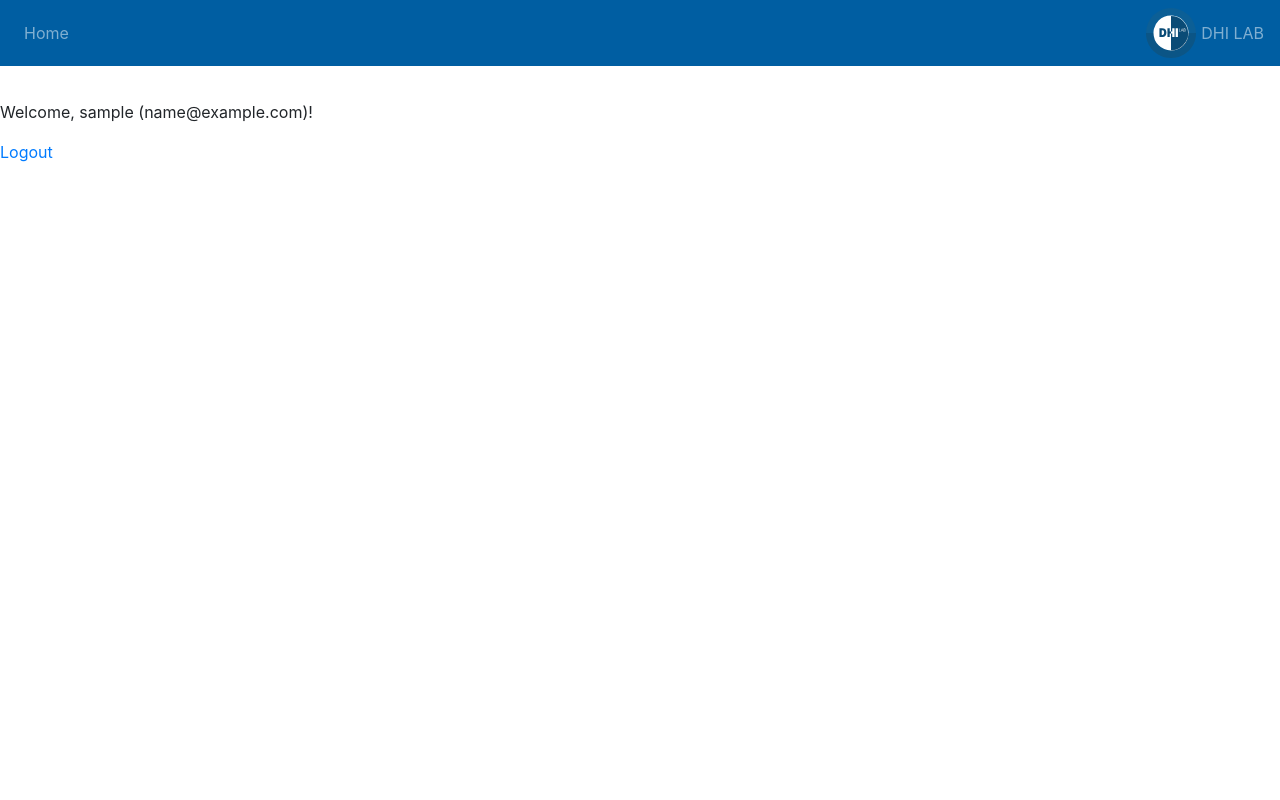
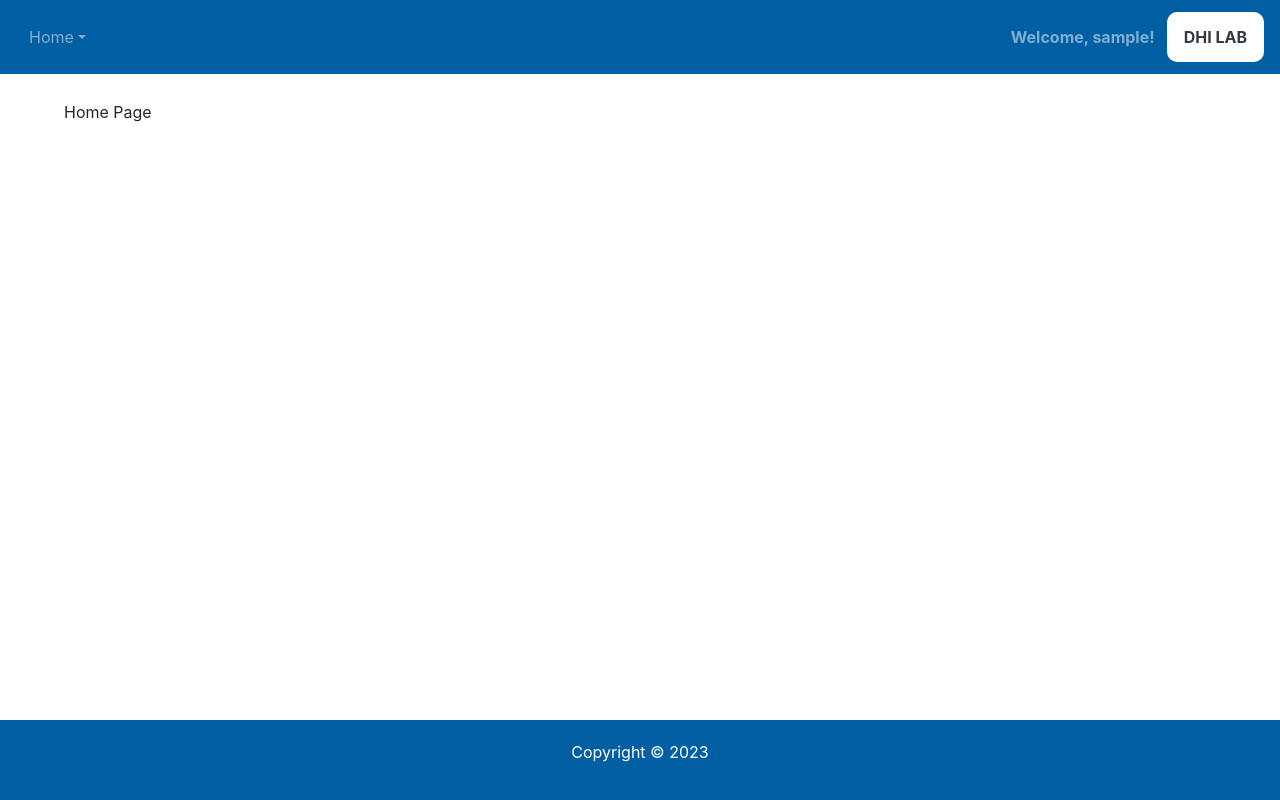
Before and after one commit to GeneDev123/dhi-lab, a Django app: page / in a window 1280 px wide. Run offline with Django 4.2, Linux system fonts and the light colour scheme; the visitor is signed in with stand-in values (Sample User, id 1); style sheets or scripts are compiled from the project's sources; some libraries are stand-ins or nearby versions.

Commit message:
Update October 8

```diff
--- a/dhiLab/main/static/main/sass/base.scss
+++ b/dhiLab/main/static/main/sass/base.scss
@@ -1,35 +1,2 @@
-body{
-  font-family:
-    -apple-system,BlinkMacSystemFont,
-    "Segoe UI",
-    "Roboto",
-    "Oxygen",
-    "Ubuntu",
-    "Cantarell",
-    "Fira Sans",
-    "Droid Sans",
-    "Helvetica Neue",
-    sans-serif;
-}
-
-header{
-  nav {
-    background-color: #005ea2;
-    margin: 0px 0px 20px 0px;
-
-    img.logo{
-      width: 50px;
-      height: auto;
-      object-fit: contain;
-      margin: 0px 5px;
-    }
-  }
-}
-
-.page-header-container{
-  margin-top: 100px;
-  margin-bottom: 40px;
-}
-
-.page-content-container{
-}
+@import 'main.scss';
+@import 'login-register.scss'
--- /dev/null
+++ b/dhiLab/main/static/main/sass/main.scss
@@ -0,0 +1,112 @@
+#dhi-lab-main-container{
+  width: 100%;
+  margin: 0;
+  display: flex;
+  flex-direction: column;
+  min-height: 100vh;
+  justify-content: space-between;
+
+  font-family:
+  -apple-system,BlinkMacSystemFont,
+  "Segoe UI",
+  "Roboto",
+  "Oxygen",
+  "Ubuntu",
+  "Cantarell",
+  "Fira Sans",
+  "Droid Sans",
+  "Helvetica Neue",
+  sans-serif;
+
+  header{
+    nav {
+      background-color: #005ea2;
+      margin: 0px 0px 20px 0px;
+
+      .nav-item{
+
+        margin: 10px 0px;
+
+        .btn{
+          color: rgba(255,255,255,.5);
+        }
+      }
+
+      img.logo{
+        width: 50px;
+        height: auto;
+        object-fit: contain;
+        margin: 0px 5px;
+      }
+
+      .navbar-text{
+        padding-left: 0.75rem;
+        padding-right: 0.75rem;
+      }
+
+      .site-name-container{
+        background-color: white;
+        padding: 5px;
+        border-radius: 10px;
+        text-align: center;
+
+      }
+    }
+  }
+
+  .page-header-container{
+    margin-top: 100px;
+    margin-bottom: 40px;
+  }
+
+  .page-content-container{
+    margin: auto;
+    width: 70%;
+  }
+
+  footer {
+    width: 100%;
+
+    .footer-container{
+
+      padding: 20px 0;
+      text-align: center;
+      color: #fff;
+      background-color: #005ea2;
+    }
+  }
+}
+
+@media only screen and (min-width: 601px) and (max-width: 1280px) {
+  #dhi-lab-main-container{
+
+    header{
+      nav {
+        .logo{
+          display: none;
+        }
+      }
+    }
+
+    .page-content-container{
+      width: 90%;
+    }
+  }
+}
+
+@media only screen and (max-width: 600px) {
+  #dhi-lab-main-container{
+
+    header{
+      nav {
+        .logo{
+          display: none;
+        }
+      }
+    }
+
+    .page-content-container{
+      width: 100%;
+    }
+  }
+}
--- a/dhiLab/main/templates/main/base.html
+++ b/dhiLab/main/templates/main/base.html
@@ -31,28 +31,40 @@
 
 </head>
 <body>
-  <main class="main-container">
+  <div id="dhi-lab-main-container">
+    <main>
       <header>
         <nav class="navbar navbar-expand-lg navbar-dark bg-custom fixed-top">
+
           <button class="navbar-toggler" type="button" data-toggle="collapse" data-target="#navbarText" aria-controls="navbarText" aria-expanded="false" aria-label="Toggle navigation">
             <span class="navbar-toggler-icon"></span>
           </button>
+
           <div class="collapse navbar-collapse" id="navbarText">
+
             <ul class="navbar-nav mr-auto">
-            <li class="nav-item">
-              <a class="nav-link" href="/home/">Home</a>
+              <li class="nav-item dropdown">
+
+                <button class="btn bg-transparent dropdown-toggle" id="home-dropdown-menu" role="button" data-toggle="dropdown"  aria-haspopup="true" aria-expanded="false">Home</button>
+
+                <div class="dropdown-menu" aria-labelledby="home-dropdown-menu">
+                  {% if not user.is_authenticated %}
+                  <a class="dropdown-item" href="{% url 'login-register' 'login' %}">Login</a>
+                  <a class="dropdown-item" href="{% url 'login-register' 'register' %}">Register</a>
+                  {% else %}
+                    <a class="dropdown-item" href="{% url 'logout' %}">logout</a>
+                  {% endif %}
+                </div>
+
               </li>
-            {% if not user.is_authenticated %}
-            <li class="nav-item">
-              <a class="nav-link" href="/login/">login</a>
-            </li>
-            <li class="nav-item">
-              <a class="nav-link" href="/register/">register</a>
-            </li>
-            {% endif %}
+
             </ul>
+
+            <span class="navbar-text font-weight-bold">{% if user.is_authenticated %} Welcome, {{ user.username }}! {% else %} Welcome, Guest!{% endif %}</span>
+            <div class="site-name-container">
+              <span class="navbar-text text-dark font-weight-bold">DHI LAB</span>
               <span><img class="logo" src="{% static 'main/assets/logo.svg' %}"></span>
-          <span class="navbar-text">DHI LAB</span>
+            </div>
           </div>
         </nav>
 
@@ -70,5 +82,12 @@
       </div>
     </main>
 
+    <footer>
+      <div class="footer-container">
+        <p>Copyright &copy; 2023</p>
+      </div>
+    </footer>
+  </div>
+
 </body>
 </html>
--- a/dhiLab/main/templates/main/home.html
+++ b/dhiLab/main/templates/main/home.html
@@ -1,12 +1,9 @@
 {% extends 'main/base.html' %}
 
 {% block page_content %}
-  <div class="user-information-page">
-    {% if user.is_authenticated %}
-    <p>Welcome, {{ user.username }} ({{ user.email }})!</p>
-    <a href="{% url 'logout' %}">Logout</a>
-    {% else %}
-      <p>You are not logged in.</p>
-    {% endif %}
+
+  <div class="login-and-register-container">
+    Home Page
   </div>
+
 {% endblock %}
--- a/dhiLab/main/urls.py
+++ b/dhiLab/main/urls.py
@@ -4,7 +4,6 @@ from . import views
 urlpatterns = [
   path('', views.home, name='home'),
   path('home/', views.home, name='home'),
-  path('register/', views.register, name='register'),
-  path('login/', views.user_login, name='login'),
   path('logout/', views.user_logout, name='logout'),
+  path('accounts/<str:login_or_register_param>/', views.user_login_and_register, name='login-register'),
 ]
--- a/dhiLab/main/views.py
+++ b/dhiLab/main/views.py
@@ -3,35 +3,35 @@ from django.http import HttpResponse
 from django.contrib.auth.forms import AuthenticationForm
 from django.contrib.auth import login, logout
 from .forms import CustomUserCreationForm
+from django.contrib.auth.decorators import login_required
 
-def register(request):
-  if request.method == 'POST':
-    form = CustomUserCreationForm(request.POST)
-    if form.is_valid():
-      user = form.save()
-      login(request, user)
-      return redirect('home')
-  else:
-    form = CustomUserCreationForm()
-  return render(request, 'main/register.html', {'form': form})
-
-def user_login(request):
+def user_login_and_register(request, login_or_register_param):
   if request.user.is_authenticated:
     return redirect('home')
 
   if request.method == 'POST':
-    form = AuthenticationForm(request, request.POST)
-    if form.is_valid():
-      user = form.get_user()
-      login(request, user)
-      return redirect('home')
+    print(login_or_register_param)
+    if login_or_register_param == 'login':
+      form = AuthenticationForm(request, request.POST)
+      if form.is_valid():
+        user = form.get_user()
+        login(request, user)
+        return redirect('home')
+    elif login_or_register_param == 'register':
+      form = CustomUserCreationForm(request.POST)
+      if form.is_valid():
+        user = form.save()
+        login(request, user)
+        return redirect('home')
   else:
-    form = AuthenticationForm()
-  return render(request, 'main/login.html', {'form': form})
+    form = CustomUserCreationForm if login_or_register_param == 'register' else AuthenticationForm()
+
+  return render(request, 'main/login-and-register.html', {'form': form})
 
 def user_logout(request):
   logout(request)
   return redirect('home')
 
+@login_required(login_url='/accounts/login/')
 def home(request):
   return render(request, 'main/home.html')
```
Also changed, not shown: dhiLab/main/static/main/sass/login-register.scss (added), dhiLab/main/templates/main/login-and-register.html (renamed from dhiLab/main/templates/main/login.html), 2 other files. Lines whose indentation alone changed are shown as unchanged.
